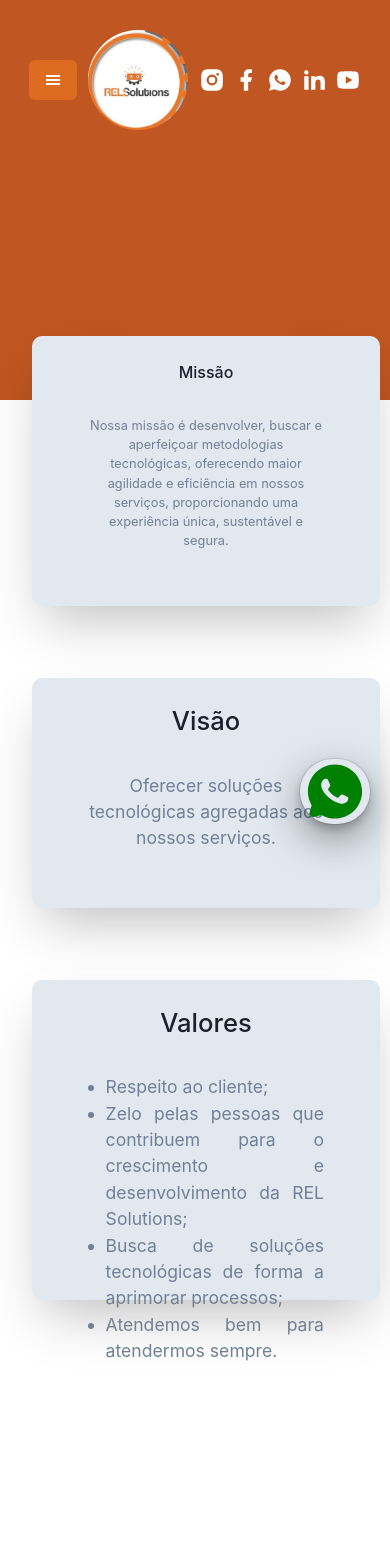
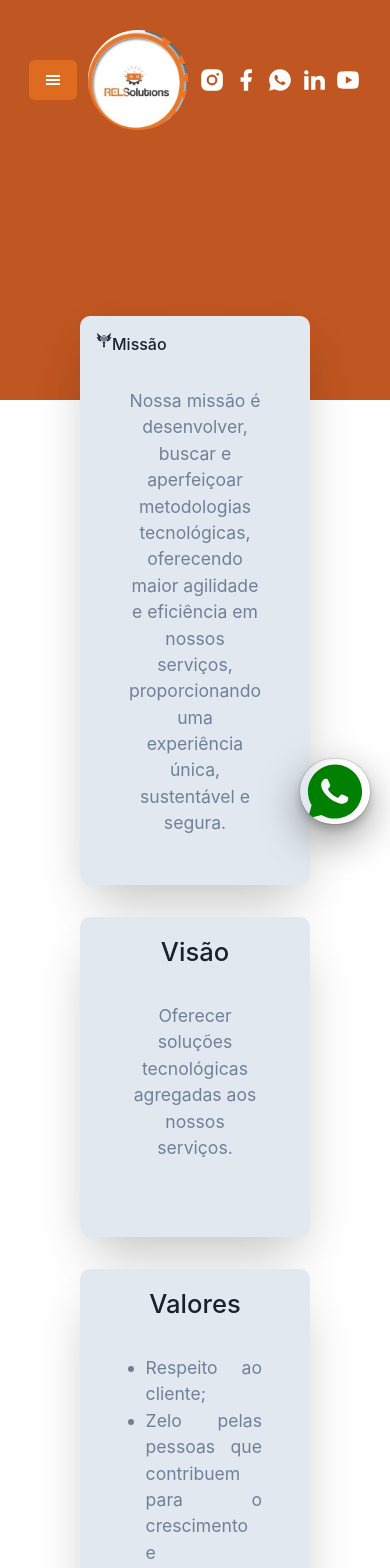
Before and after one commit to albertconceicao/relsolutions, a Next.js app: page /info in a window 390 px wide. Shown: the top 1568 px of the page. Before the commit the page ends 1397 px from the top, so only its background shows below. Built offline with nearby package versions, Linux system fonts and the light colour scheme.

Commit message:
fix: index, drawer responsivo e grid

```diff
--- a/src/components/BoxContent/index.tsx
+++ b/src/components/BoxContent/index.tsx
@@ -1,4 +1,4 @@
-import { Box, Text } from "@chakra-ui/react";
+import { Box, Text, useBreakpointValue } from "@chakra-ui/react";
 import { ReactElement } from "react";
 
 interface BoxContentProps {
@@ -8,9 +8,23 @@ interface BoxContentProps {
 }
 
 export const BoxContent = ({width,height, children }: BoxContentProps) => {
-    return (
-        <Box maxWidth={`${width}`} maxH={`${height}`} mx="auto" textAlign={"center"} bg="gray.200" boxShadow={["2xl"]} borderRadius="10px" p="6" m="4">
-            {children}
-        </Box>
-    );
+    const isWideVersion = useBreakpointValue({
+        base: false,
+        md: true,
+    })
+
+        if(isWideVersion) {
+            return (
+                <Box maxWidth={`${width}`} maxH={`${height}`} mx="auto" textAlign={"center"} bg="gray.200" boxShadow={["2xl"]} borderRadius="10px" p="4" >
+                    {children}
+                </Box>
+            );
+        } else {
+            return (
+            <Box maxWidth={`${width}`} maxH={`${height}`} textAlign={"center"} bg="gray.200" boxShadow={["2xl"]} borderRadius="10px" m="4" p="4" >
+                {children}
+            </Box>
+            );
+        }
+
 }
--- a/src/components/Header/NavLink.tsx
+++ b/src/components/Header/NavLink.tsx
@@ -8,9 +8,10 @@ interface NavLinkProps extends ChakraLinkProps {
 }
 
 export const NavLink = ({href, children, ...rest}:NavLinkProps) => {
+
     return (
         <ActiveLink href={`${href}`} passHref>
-            <ChakraLink textDecoration={"none"} p="3" borderRadius={5}  color="white" fontSize={["0.8rem","1rem"]}
+            <ChakraLink textDecoration={"none"} p={["1","3"]} borderRadius={5}  color="white" fontSize={["0.8rem","1rem"]}
              _hover={{
             textDecoration: "none",
             bg: "orange.800",
--- a/src/components/Video/index.tsx
+++ b/src/components/Video/index.tsx
@@ -3,7 +3,7 @@ import { Box, Text, AspectRatio } from "@chakra-ui/react";
 
 export const Video = () => {
     return (
-        <AspectRatio maxW="600px" h="400px" mx="auto" bg="gray.200" boxShadow={["2xl"]} borderRadius="10px" mb="4">
+        <AspectRatio w={["270px","450px","500px","600px"]} maxW={"600px"} h="400px" mx="auto" bg="gray.200" boxShadow={["2xl"]} borderRadius="10px" my="4" >
             {/* <Text>Vídeo</Text> */}
             <iframe width="560" height="315" src="https://www.youtube.com/embed/izweuuCHy_U" title="YouTube video player" allow="accelerometer; autoplay; clipboard-write; encrypted-media; gyroscope; picture-in-picture" allowFullScreen
             frameBorder={0}/>
--- a/src/pages/contact.tsx
+++ b/src/pages/contact.tsx
@@ -3,11 +3,11 @@ import { BoxContent } from "../components/BoxContent";
 
 export default function Contact () {
     return (
-        <Flex direction="column"  mt="-80px" justify="center" >
+        <Flex direction="column"  mt="-150px" justify="center" >
 
             <Stack spacing="8" mx="auto" >
                 <BoxContent width="600px" height="350px">
-                    <Box>
+                    <Box p="4">
                         <Text as="h2" fontSize="1.4rem" fontWeight={"500"}>Solicite um orçamento</Text>
                         <FormControl maxW="400px" mx="auto" mt="4">
                             <Stack spacing="6">
--- a/src/pages/info.tsx
+++ b/src/pages/info.tsx
@@ -1,30 +1,42 @@
-import { Box, Flex, Grid, GridItem, ListItem, SimpleGrid, Stack, Text, UnorderedList } from "@chakra-ui/react";
+import { Box, Flex, Grid, GridItem, Icon, ListItem, SimpleGrid, Stack, Text, UnorderedList, useBreakpointValue } from "@chakra-ui/react";
+import { GiFlyingTarget } from "react-icons/gi";
 import { BoxContent } from "../components/BoxContent";
 
+
 export default function Info () {
-    return (
-        <SimpleGrid columns={3} minChildWidth="380px" mt="-80px" gap="10" pl={["4","6","8","10"]} pr={["4","6","8","10"]} maxWidth={1400} mx="auto">
+    const isWideVersion = useBreakpointValue({
+        base: false,
+        md: true,
+    })
 
-            <BoxContent width={"400px"} height="320px">
-                <Box>
-                    <Text as="h2" fontSize={["1rem","1.2rem","1.3rem","1.4rem","1.6rem"]} fontWeight={"500"}>Missão</Text>
-                    <Text as="p"  p="8" color="gray.500" fontSize={["0.8rem","0.9rem","1rem","1.1rem"]}>
+
+    {if(!isWideVersion) {
+        return (
+
+            <Flex direction={["column","column","row","row"]} mt="-100px" pl={["4","6","8","10"]} pr={["4","6","8","10"]} maxWidth={1400} mx="auto" justify={"center"}>
+
+
+                    <Box width={["230px", "250px", "280px", "310px", "350px"]} height={["fit-content"]} mx="auto" textAlign={"center"} bg="gray.200" boxShadow={["2xl"]} borderRadius="10px" p="4" m="4" alignSelf="center">
+                    <Flex>
+                        <Icon as={GiFlyingTarget} />
+                        <Text as="h2" fontSize={["1rem","1.2rem","1.3rem","1.4rem","1.6rem"]} fontWeight={"500"}>Missão</Text>
+                    </Flex>
+                    <Text as="p"  p="8" color="gray.500" fontSize={["1.1rem"]}>
                         Nossa missão é desenvolver, buscar e aperfeiçoar metodologias tecnológicas, oferecendo maior agilidade e eficiência em nossos serviços, proporcionando  uma experiência única, sustentável e segura.
                     </Text>
                 </Box>
-            </BoxContent>
 
-            <BoxContent width="400px" height="320px">
-                <Box>
+
+                <Box width={["230px", "250px", "280px", "310px", "350px"]} height={["320px"]} mx="auto" textAlign={"center"} bg="gray.200" boxShadow={["2xl"]} borderRadius="10px" p="4" m="4" alignSelf="center">
                     <Text as="h2" fontSize="1.6rem" fontWeight={"500"}>Visão</Text>
                     <Text as="p" p="8" color="gray.500" fontSize="1.1rem">
                         Oferecer  soluções tecnológicas agregadas aos nossos serviços.
                     </Text>
                 </Box>
-            </BoxContent>
 
-            <BoxContent width="400px" height="320px">
-                <Box>
+
+                <Box width={["230px", "250px", "280px", "310px", "350px"]} height="fit-content" mx="auto" textAlign={"center"} bg="gray.200" boxShadow={["2xl"]} borderRadius="10px" p="4" m="4"
+                alignSelf="center">
                     <Text as="h2" fontSize="1.6rem" fontWeight={"500"}>Valores</Text>
                     <UnorderedList textAlign={["justify"]} p="8" color="gray.500" fontSize="1.1rem">
                         <ListItem>Respeito ao cliente;</ListItem>
@@ -33,10 +45,48 @@ export default function Info () {
                         <ListItem>Atendemos bem para atendermos sempre.</ListItem>
                     </UnorderedList>
                 </Box>
-            </BoxContent>
+
+            </Flex>
+
+        );
+    } else {
+        return (
+            <Flex direction={["column","column","row","row"]} mt="-100px" pl={["4","6","8","10"]} pr={["4","6","8","10"]} maxWidth={1400} mx="auto" justify={"center"}>
 
 
-        </SimpleGrid>
+                <Box width={["230px", "250px", "280px", "310px", "350px"]} height={["fit-content"]} mx="auto" textAlign={"center"} bg="gray.200" boxShadow={["2xl"]} borderRadius="10px" p="4" m="4" >
+                <Flex>
+                    <Icon as={GiFlyingTarget} />
+                    <Text as="h2" fontSize={["1rem","1.2rem","1.3rem","1.4rem","1.6rem"]} fontWeight={"500"}>Missão</Text>
+                </Flex>
+                    <Text as="p"  p="8" color="gray.500" fontSize={["1.1rem"]}>
+                        Nossa missão é desenvolver, buscar e aperfeiçoar metodologias tecnológicas, oferecendo maior agilidade e eficiência em nossos serviços, proporcionando  uma experiência única, sustentável e segura.
+                    </Text>
+                </Box>
 
-    );
+
+                <Box width={["230px", "250px", "280px", "310px", "350px"]} height={["320px"]} mx="auto" textAlign={"center"} bg="gray.200" boxShadow={["2xl"]} borderRadius="10px" p="4" m="4" >
+                    <Text as="h2" fontSize="1.6rem" fontWeight={"500"}>Visão</Text>
+                    <Text as="p" p="8" color="gray.500" fontSize="1.1rem">
+                        Oferecer  soluções tecnológicas agregadas aos nossos serviços.
+                    </Text>
+                </Box>
+
+
+                <Box width={["230px", "250px", "280px", "310px", "350px"]} height="fit-content" mx="auto" textAlign={"center"} bg="gray.200" boxShadow={["2xl"]} borderRadius="10px" p="4" m="4"
+                >
+                    <Text as="h2" fontSize="1.6rem" fontWeight={"500"}>Valores</Text>
+                    <UnorderedList textAlign={["justify"]} p="8" color="gray.500" fontSize="1.1rem">
+                        <ListItem>Respeito ao cliente;</ListItem>
+                        <ListItem>Zelo pelas pessoas que contribuem para o crescimento e desenvolvimento da REL Solutions;</ListItem>
+                        <ListItem>Busca de soluções tecnológicas  de forma a aprimorar  processos;</ListItem>
+                        <ListItem>Atendemos bem para atendermos sempre.</ListItem>
+                    </UnorderedList>
+                </Box>
+
+            </Flex>
+        );
+    }}
+
+
 }
--- a/src/pages/services.tsx
+++ b/src/pages/services.tsx
@@ -3,7 +3,7 @@ import { BoxContent } from "../components/BoxContent";
 
 export default function Services() {
     return (
-        <Flex direction="column"  mt="-80px" justify="center" >
+        <Flex direction="column"  mt="-170px" justify="center" >
 
             <Stack spacing="8" mx="auto" >
                 <BoxContent width="900px" height="300px">
```
Also changed, not shown: src/components/Header/index.tsx (+0 -21 lines), src/pages/index.tsx (+8 -9 lines).
